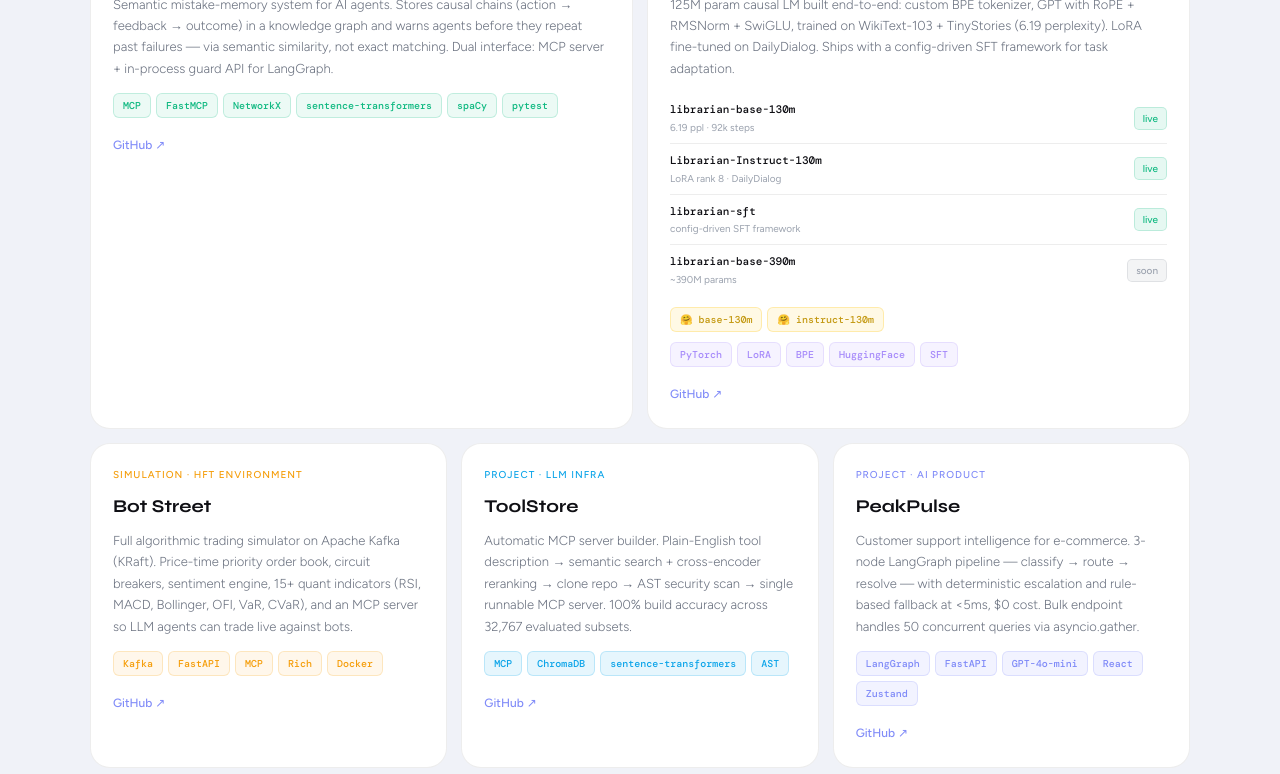
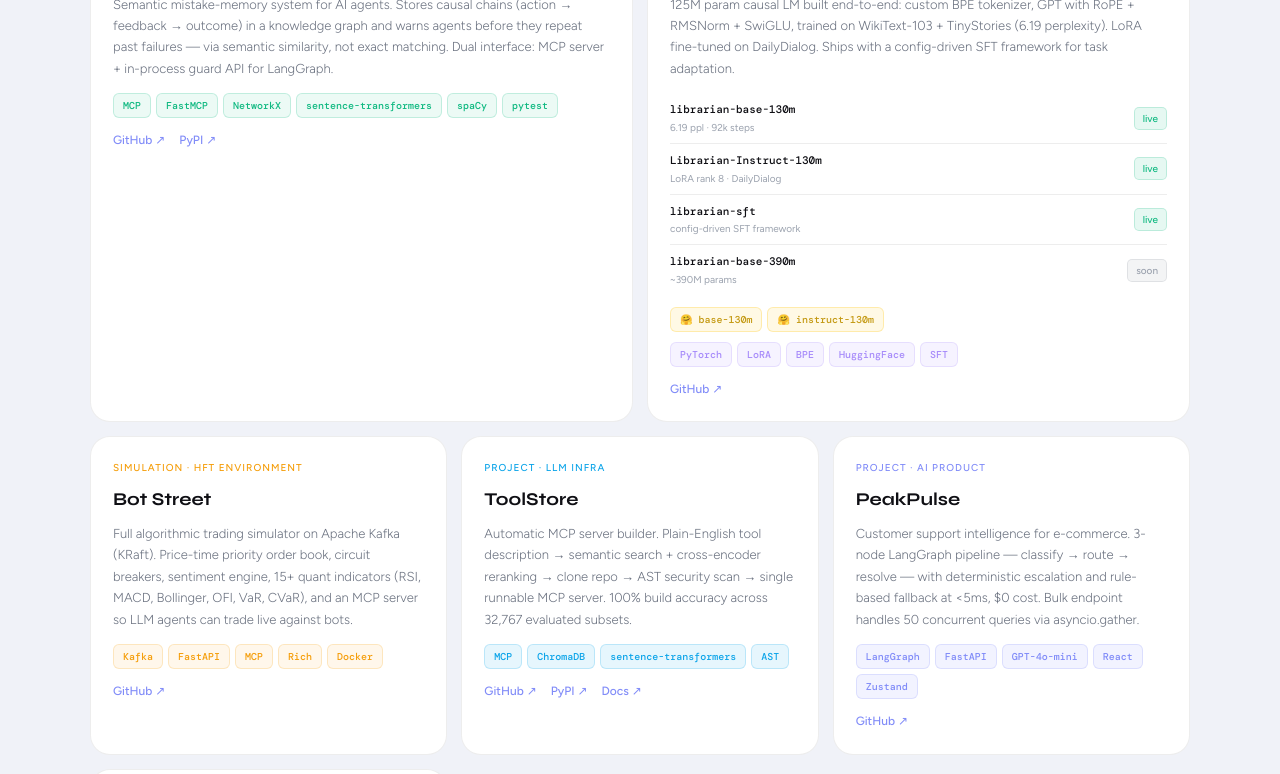
Before and after one commit to sujal-maheshwari2004/personalPortfolio, a React (Vite) app: page / in a window 1280 px wide. Shown: the part 1800-2574 px from the top of the page. Built offline with nearby package versions, Linux system fonts and the light colour scheme.

Commit message:
Update Projects.jsx

```diff
--- a/src/components/Projects.jsx
+++ b/src/components/Projects.jsx
@@ -48,16 +48,26 @@
         ))}
       </div>
 
-      <a href={project.github} className="proj-link" target="_blank" rel="noreferrer">
-        GitHub ↗
-      </a>
+      <div className="proj-links">
+        <a href={project.github} className="proj-link" target="_blank" rel="noreferrer">
+          GitHub ↗
+        </a>
+        {project.pypi && (
+          <a href={project.pypi} className="proj-link" target="_blank" rel="noreferrer">
+            PyPI ↗
+          </a>
+        )}
+        {project.docs && (
+          <a href={project.docs} className="proj-link" target="_blank" rel="noreferrer">
+            Docs ↗
+          </a>
+        )}
+      </div>
     </div>
   );
 }
 
 export default function Projects() {
-  // Layout: DriftGuard (wide), Librarian (wide) in first row
-  // Bot Street, ToolStore, PeakPulse, NewsCheck in second
   const [driftguard, librarian, botstreet, ...rest] = projects;
 
   return (
```
